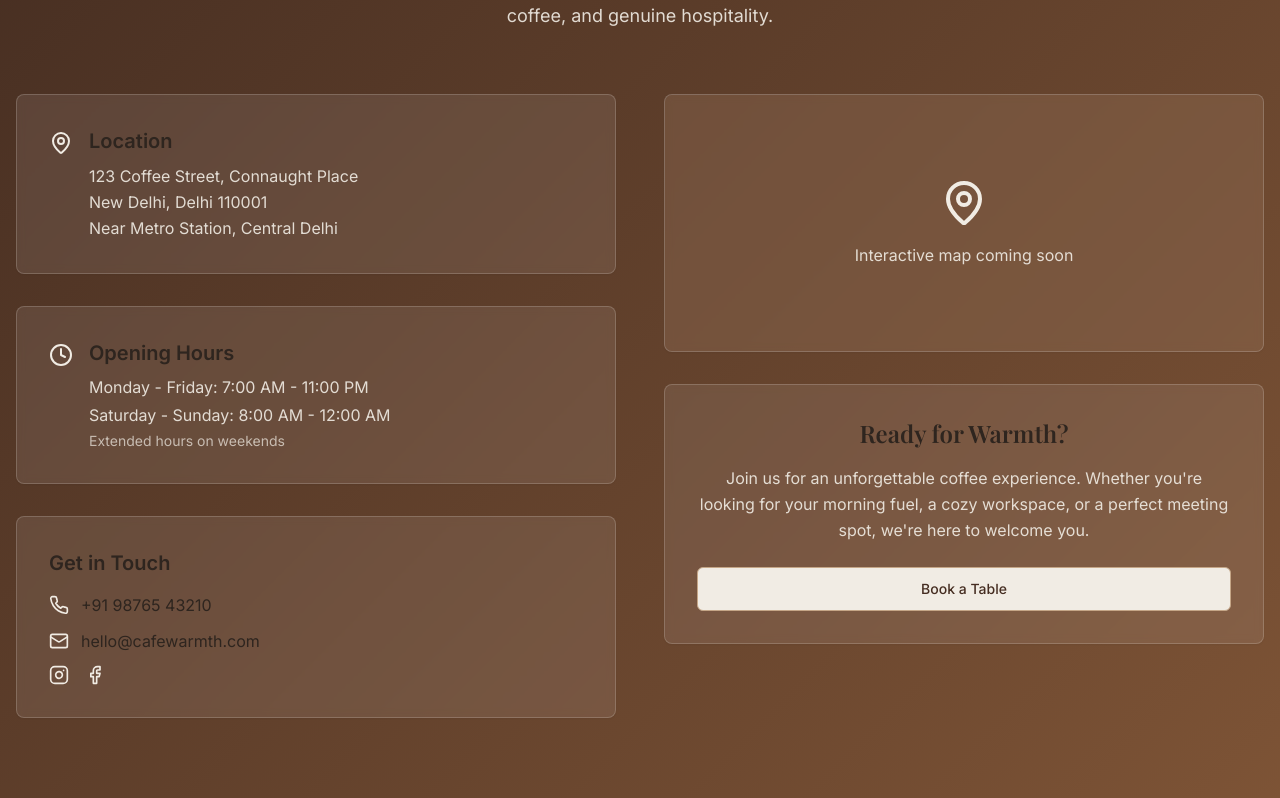
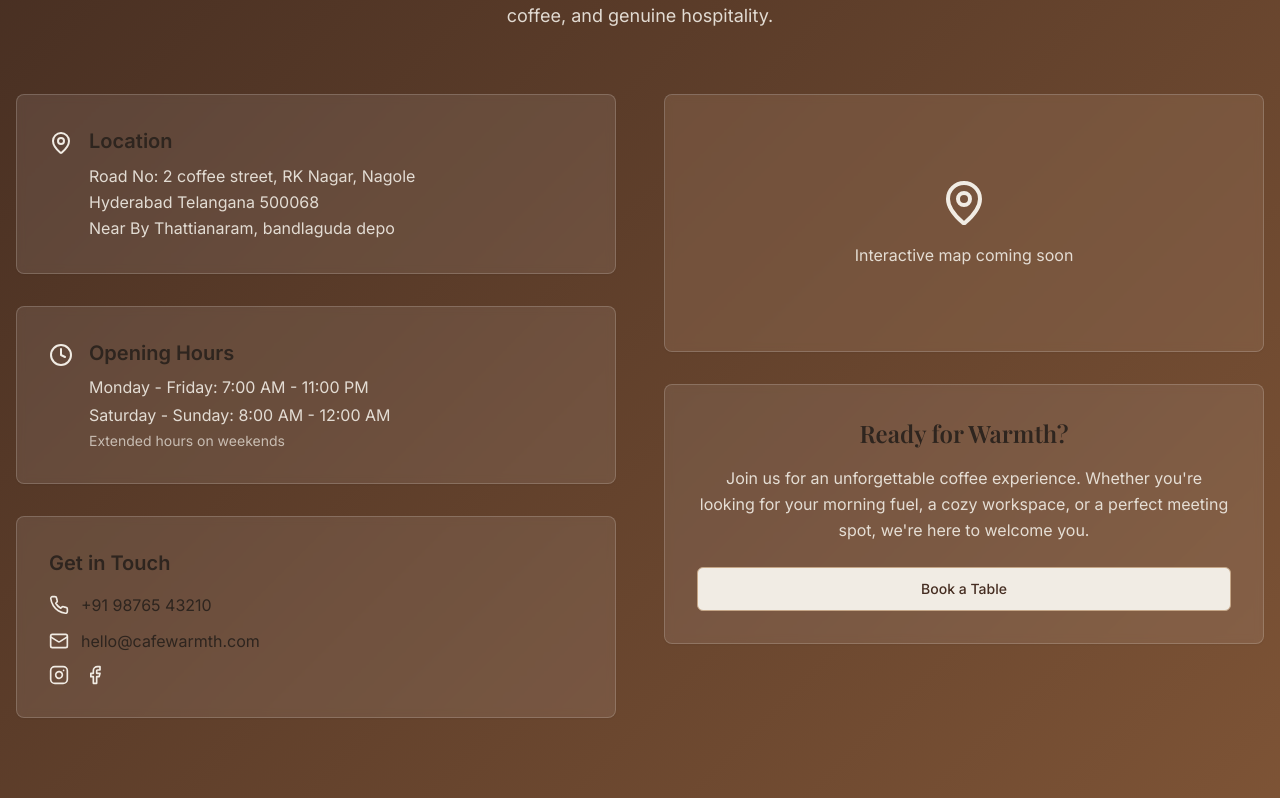
Before and after one commit to Raghavendra-003/warm-chai-vibes, a React (Vite) app: page / in a window 1280 px wide. Shown: the part 2775-3573 px from the top of the page. Built offline with nearby package versions, Linux system fonts and the light colour scheme.

Commit message:
Update contact address

```diff
--- a/src/components/Contact.tsx
+++ b/src/components/Contact.tsx
@@ -26,9 +26,9 @@ const Contact = () => {
                   <div>
                     <h3 className="text-xl font-semibold mb-2">Location</h3>
                     <p className="text-cream/90 leading-relaxed">
-                      123 Coffee Street, Connaught Place<br />
-                      New Delhi, Delhi 110001<br />
-                      Near Metro Station, Central Delhi
+                      Road No: 2 coffee street, RK Nagar, Nagole<br />
+                      Hyderabad Telangana 500068<br />
+                      Near By Thattianaram, bandlaguda depo
                     </p>
                   </div>
                 </div>
```
